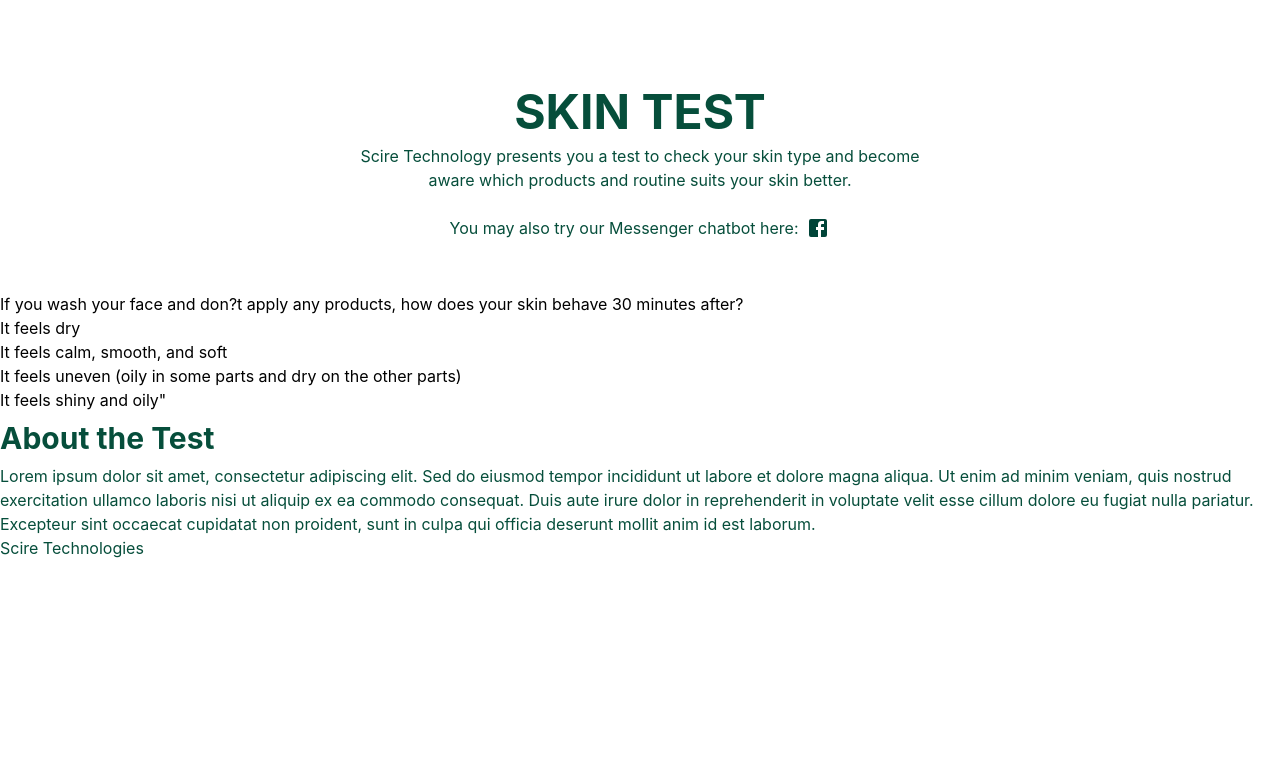
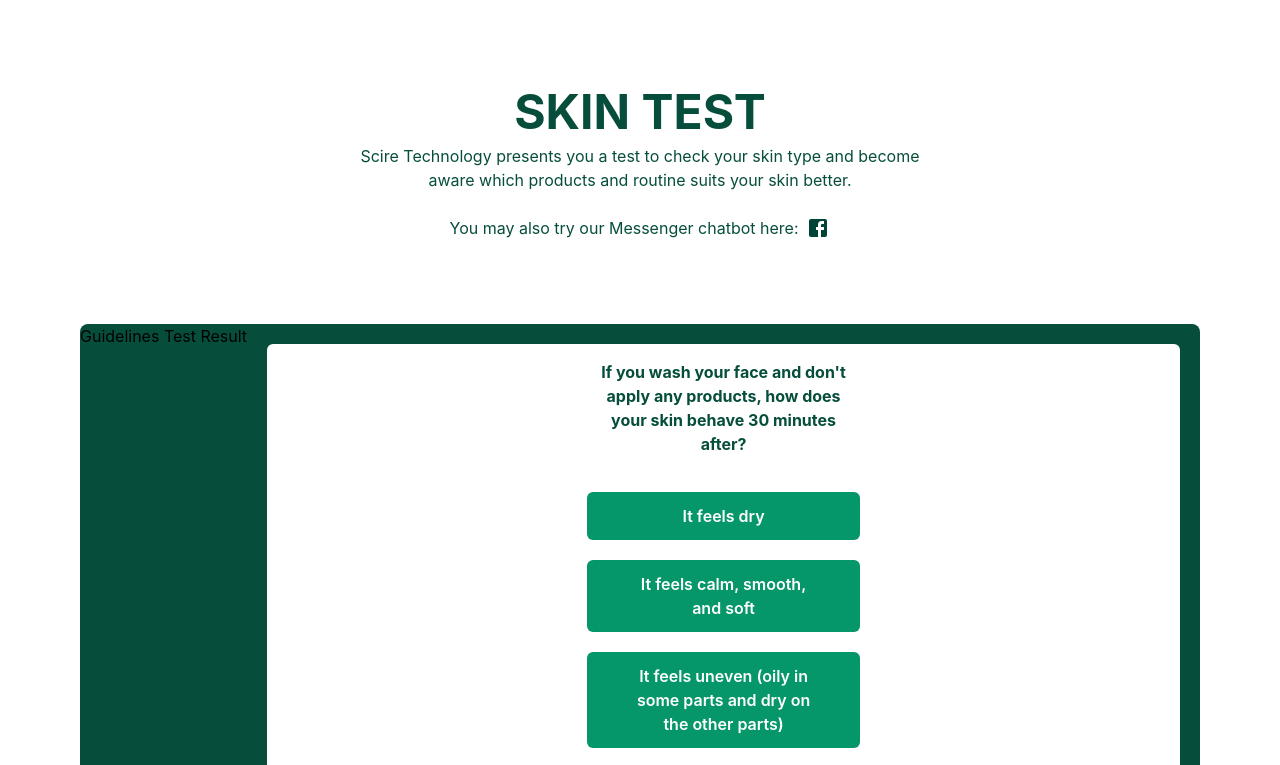
Before and after one commit to Glinary/Scire-Landing-Page, a React app: page / in a window 1280 px wide. Both pictures are taken after a click on the button "START TEST". Shown: the top 765 px of the page. Built offline with nearby package versions, Linux system fonts and the light colour scheme.

Commit message:
Minor Improvements to Quiz - li element is wrapped inside button - design improvements to adhere to figma prototype

```diff
--- a/src/css/index.css
+++ b/src/css/index.css
@@ -16,10 +16,8 @@ code {
     monospace;
 }
 
-h1 {
-  @apply text-emerald-900;
-}
-
+h1,
+h2,
 p {
   @apply text-emerald-900;
 }
--- a/src/js/Main.js
+++ b/src/js/Main.js
@@ -5,7 +5,7 @@ import theme from "./theme";
 const questions = [
   {
     question:
-      "If you wash your face and don?t apply any products, how does your skin behave 30 minutes after?",
+      "If you wash your face and don't apply any products, how does your skin behave 30 minutes after?",
     options: [
       "It feels dry",
       "It feels calm, smooth, and soft",
@@ -85,15 +85,28 @@ function Test() {
 
   // Display questions
   return (
-    <div>
-      <h2>{question}</h2>
-      <ul>
-        {options.map((option) => (
-          <li key={option}>
-            <button onClick={() => handleAnswer(option)}>{option}</button>
-          </li>
-        ))}
-      </ul>
+    <div className="flex rounded-lg bg-emerald-900 m-8 mx-20">
+      {/* progress */}
+      <div>Guidelines Test Result</div>
+
+      {/* question */}
+      <div className="flex-1 bg-white m-5 rounded-md">
+        <div className="px-80">
+          <h2 className="font-bold text-center py-4">{question}</h2>
+          <ul>
+            {options.map((option) => (
+              // wrap li in button
+              <button
+                className="block w-full rounded-md bg-emerald-600 my-5 px-12 py-3 text-center font-semibold text-white hover:bg-emerald-700"
+                key={option}
+                onClick={() => handleAnswer(option)}
+              >
+                <li>{option}</li>
+              </button>
+            ))}
+          </ul>
+        </div>
+      </div>
     </div>
   );
 }
```
